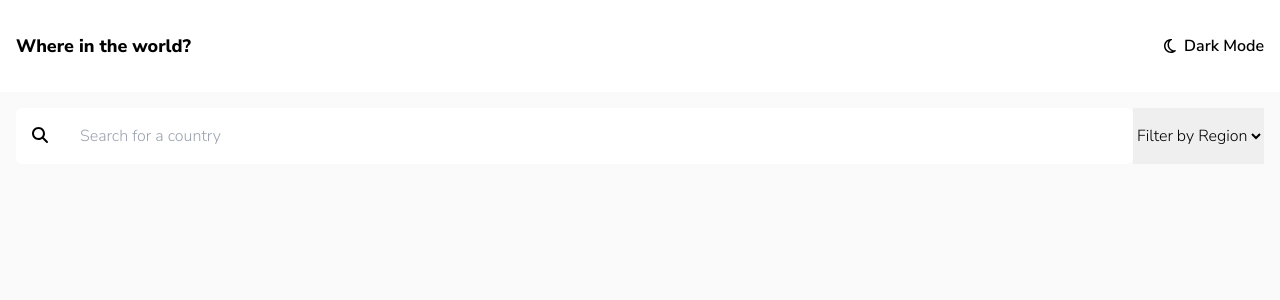
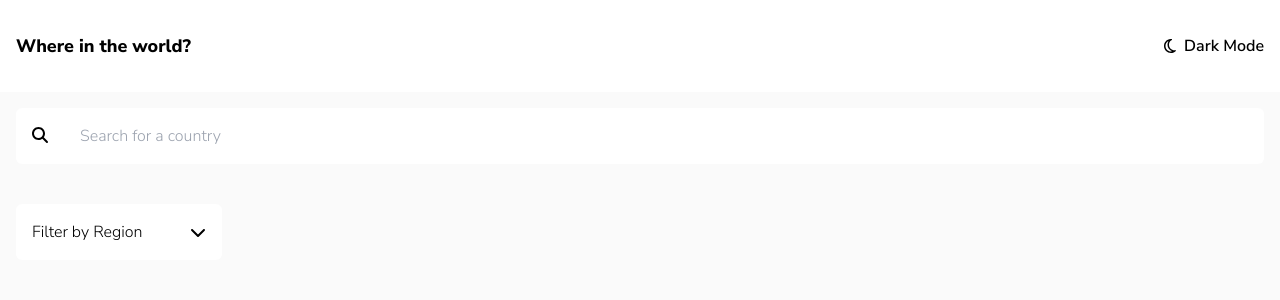
Before and after one commit to TomasPereira-Dev/frontendMentor-Challenge16, a React (Vite) app: page / in a window 1280 px wide. Shown: the top 300 px of the page. Built offline with nearby package versions, Linux system fonts and the light colour scheme.

Commit message:
added dropdown menu

```diff
--- a/index.html
+++ b/index.html
@@ -7,10 +7,11 @@
     <link rel="preconnect" href="https://fonts.gstatic.com" crossorigin>
     <link href="https://fonts.googleapis.com/css2?family=Nunito+Sans:opsz,wght@6..12,300;6..12,600;6..12,800&display=swap" rel="stylesheet">
     <meta name="viewport" content="width=device-width, initial-scale=1.0" />
-    <title>Vite + React</title>
+    <title>Where In The World?</title>
   </head>
   <body class="bg-lightGray">
     <div id="root"></div>
+    <div id="dropdown-portal"></div>
     <script type="module" src="/src/main.jsx"></script>
   </body>
 </html>
--- a/src/App.jsx
+++ b/src/App.jsx
@@ -1,11 +1,21 @@
 import { FontAwesomeIcon } from '@fortawesome/react-fontawesome'
 import { faMoon } from '@fortawesome/free-regular-svg-icons'
-import { faMagnifyingGlass } from '@fortawesome/free-solid-svg-icons'
+import { faMagnifyingGlass, faChevronDown } from '@fortawesome/free-solid-svg-icons'
+import { useState } from 'react'
 
 const moonSvg = <FontAwesomeIcon icon={faMoon}/>
 const magnifyingGlassSvg = <FontAwesomeIcon icon={faMagnifyingGlass} />
+const chevronDownSvg = <FontAwesomeIcon icon={faChevronDown} />
+
 
 function App() {
+
+  const [isOpen, setIsOpen] = useState(false)
+  const [selectedRegion, setSelectedRegion] = useState("All")
+
+  const menuHandler = () => {
+    setIsOpen(!isOpen)
+  }
 
   return (
     <>
@@ -17,19 +27,28 @@ function App() {
         </div>
       </header>
       <main className='mt-4 px-4'>
-        <div className='flex' >
-          <div className='p-4 bg-white rounded-s-md'>
-            {magnifyingGlassSvg}
+        <div className='flex flex-col' >
+          <div className='flex'>
+            <div className='p-4 bg-white rounded-s-md cursor-pointer'>
+              {magnifyingGlassSvg}
+            </div>
+            <input className='p-4 w-full rounded-e-md' type="text" placeholder="Search for a country"/>
           </div>
-          <input className='p-4 w-full rounded-e-md' type="text" placeholder="Search for a country"/>
-          <select name="regions">
-            <option value="Placeholder">Filter by Region</option>
-            <option value="Africa">Africa</option>
-            <option value="America">America</option>
-            <option value="Asia">Asia</option>
-            <option value="Europe">Europe</option>
-            <option value="Oceania">Oceania</option>
-          </select>
+            <div className='w-fit'>
+              <div className='flex justify-between items-center gap-12 p-4 mt-10 bg-white rounded-md cursor-pointer' onClick={menuHandler}>
+                  <p>{selectedRegion !== "All" ? selectedRegion : "Filter by Region"}</p>
+                  {chevronDownSvg}
+              </div>
+              <div className={`${isOpen === true ? 'block': 'hidden'} bg-white rounded-md`}>
+                  <ul className='flex flex-col gap-2 p-4'>
+                    <li className='cursor-pointer' onClick={()=>{setSelectedRegion("Africa")}}>Africa</li>
+                    <li className='cursor-pointer' onClick={()=>{setSelectedRegion("America")}}>America</li>
+                    <li className='cursor-pointer' onClick={()=>{setSelectedRegion("Asia")}}>Asia</li>
+                    <li className='cursor-pointer' onClick={()=>{setSelectedRegion("Europe")}}>Europe</li>
+                    <li className='cursor-pointer' onClick={()=>{setSelectedRegion("Oceania")}}>Oceania</li>
+                  </ul>
+              </div>
+            </div>
         </div>
       </main>
     </>
```
